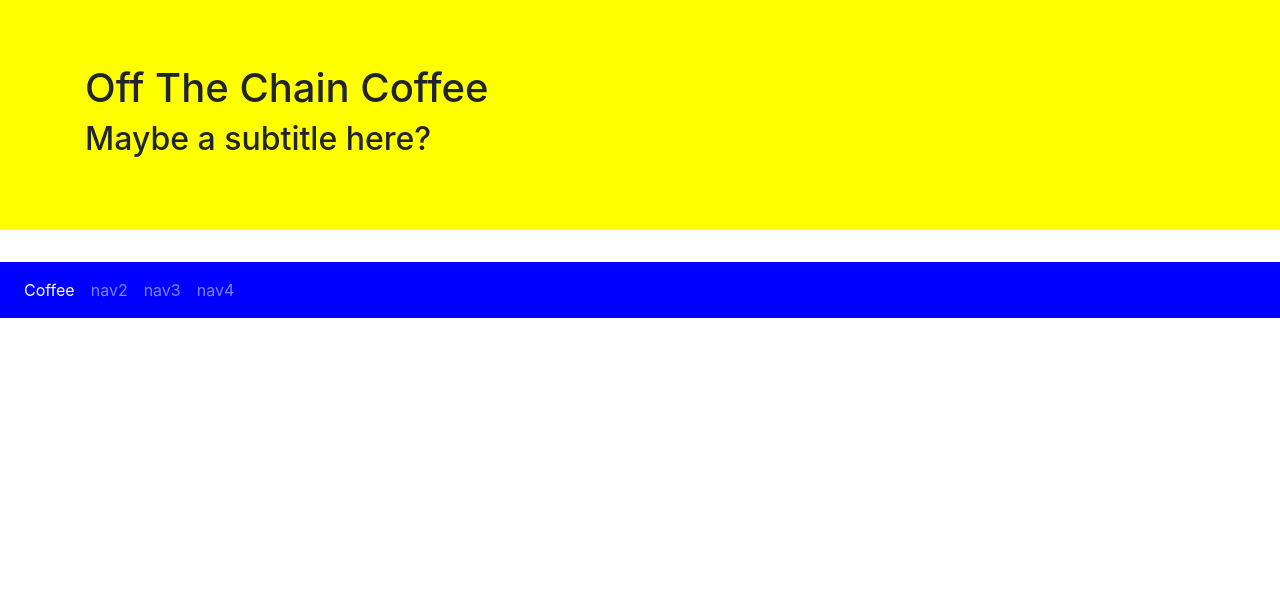
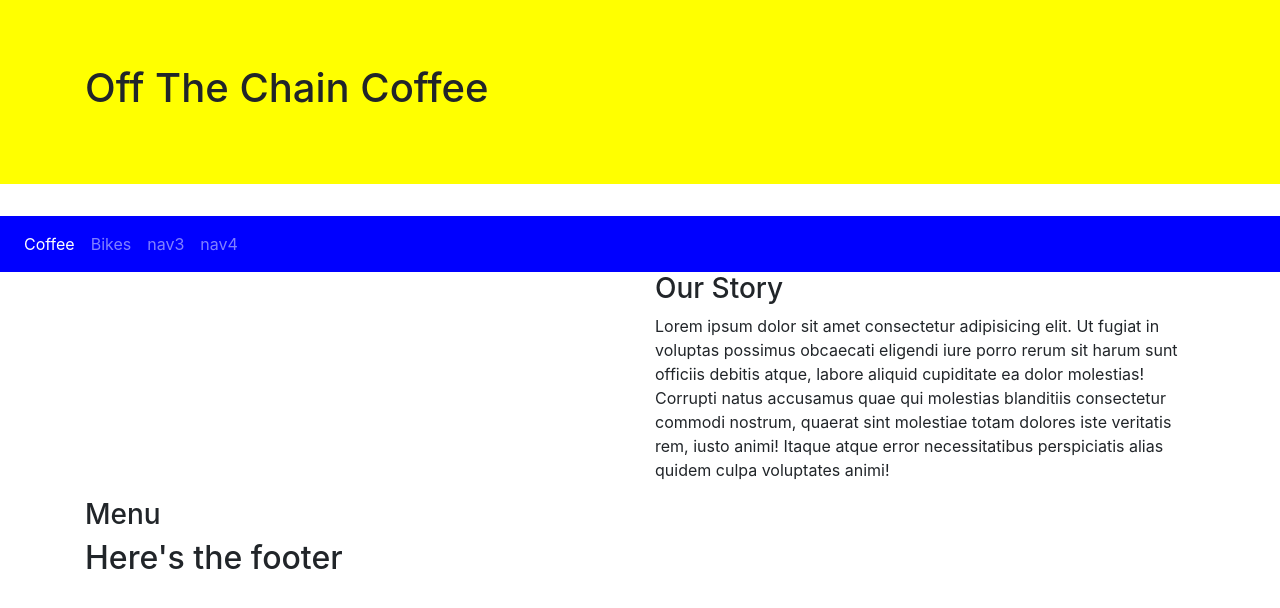
Before and after one commit to clambertcello/offTheChain, a website: page index.html in a window 1280 px wide. Drawn offline with nearby package versions, Linux system fonts and the light colour scheme.

Commit message:
Header/body/footer shells

```diff
--- a/css/styles.scss
+++ b/css/styles.scss
@@ -1,10 +1,10 @@
 $coffee-nav-bc: blue;
 $coffee-jumbo-bc: yellow;
 
-.navbar {
+#coffeeNav {
     background-color: $coffee-nav-bc;
 }
 
-.jumbotron {
+#coffeeJumbo {
     background-color: $coffee-jumbo-bc;
 }
--- a/index.html
+++ b/index.html
@@ -15,21 +15,22 @@
 
 <body>
     <!--jumbotron-->
-    <header class="jumbotron jumbotron-fluid">
+    <header class="jumbotron jumbotron-fluid" id="coffeeJumbo">
         <div class="container">
             <div class="row">
                 <div class="col">
                     <h1>Off The Chain Coffee</h1>
-                    <h2>Maybe a subtitle here?</h2>
+                    <!-- <h2>Maybe a subtitle here?</h2> -->
                 </div>
             </div>
         </div>
     </header>
 
-    <nav class="navbar navbar-expand-sm navbar-dark sticky-top">
+    <nav class="navbar navbar-expand-sm navbar-dark sticky-top" id="coffeeNav">
+        <!--add subscribe button?-->
         <ul class="navbar-nav">
             <li class="nav-item active"><a class="nav-link" href="#">Coffee</a></li>
-            <li class="nav-item"><a class="nav-link" href="#">nav2</a></li>
+            <li class="nav-item"><a class="nav-link" href="#">Bikes</a></li>
             <li class="nav-item"><a class="nav-link" href="#">nav3</a></li>
             <li class="nav-item"><a class="nav-link" href="#">nav4</a></li>
         </ul>
@@ -37,8 +38,40 @@
 
     <!--main content-->
     <div class="container">
+        <div class="row">
+            <div class="col">
+                <!--Put an image here (of coffee beans?)-->
+            </div>
+            <div class="col">
+                <h3>Our Story</h3>
+                <p>Lorem ipsum dolor sit amet consectetur adipisicing elit. Ut fugiat in voluptas possimus obcaecati
+                    eligendi iure porro rerum sit harum sunt officiis debitis atque, labore aliquid cupiditate ea dolor
+                    molestias!
+                    Corrupti natus accusamus quae qui molestias blanditiis consectetur commodi nostrum, quaerat sint
+                    molestiae totam dolores iste veritatis rem, iusto animi! Itaque atque error necessitatibus
+                    perspiciatis alias quidem culpa voluptates animi!</p>
+            </div>
+        </div>
+
+        <div class="row">
+            <div class="col">
+                <h3>Menu</h3>
+                <!--nav-tabs here for drinks/food/??-->
+            </div>
+        </div>
 
     </div>
+
+    <footer>
+        <!--contact info, location, social media-->
+        <div class="container">
+            <div class="row">
+                <div class="col">
+                    <h2>Here's the footer</h2>
+                </div>
+            </div>
+        </div>
+    </footer>
 
     <script src="node_modules/jquery/dist/jquery.slim.min.js"></script>
     <script src="node_modules/popper.js/dist/umd/popper.min.js"></script>
```
Also changed, not shown: css/styles.css.
